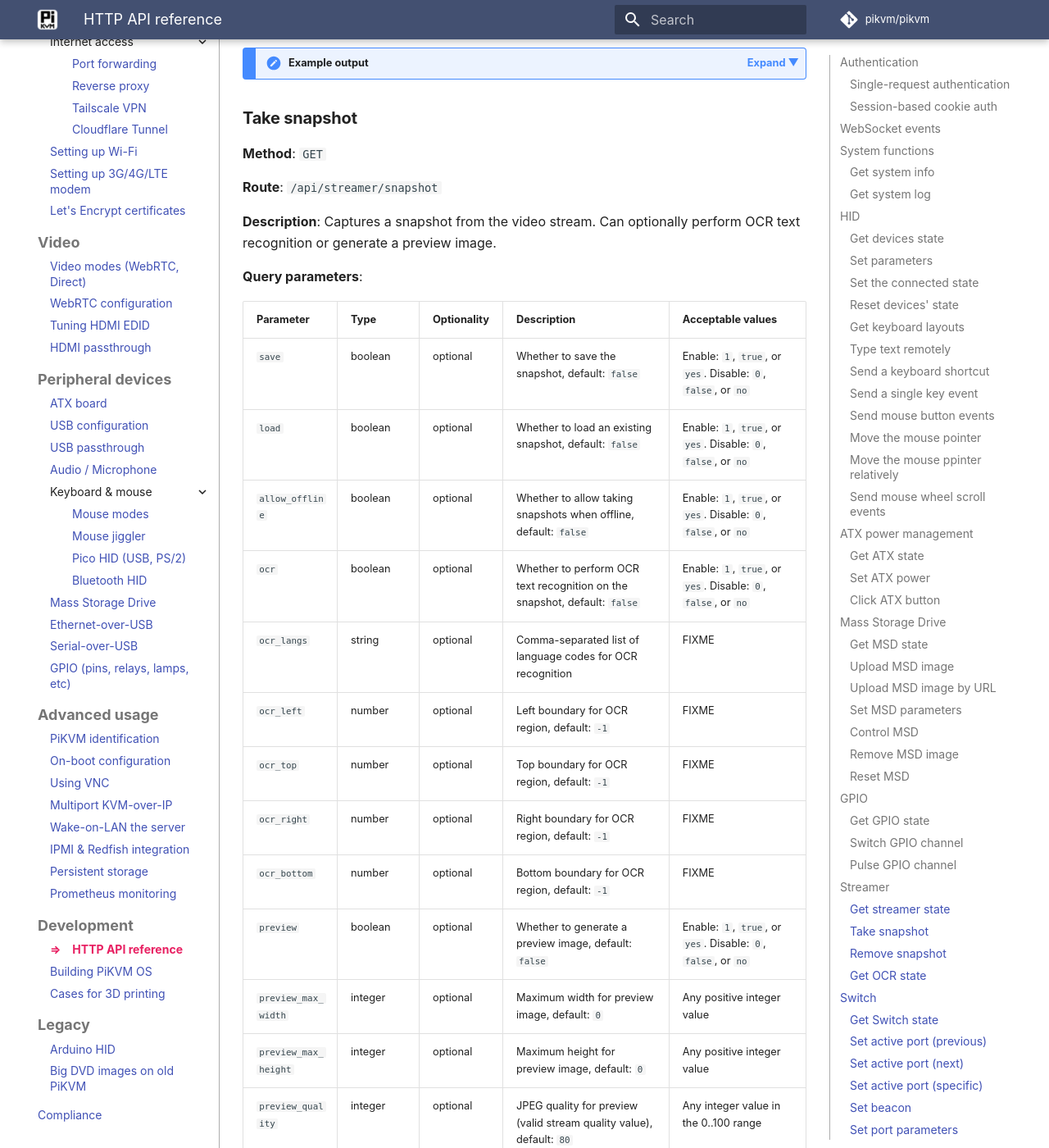
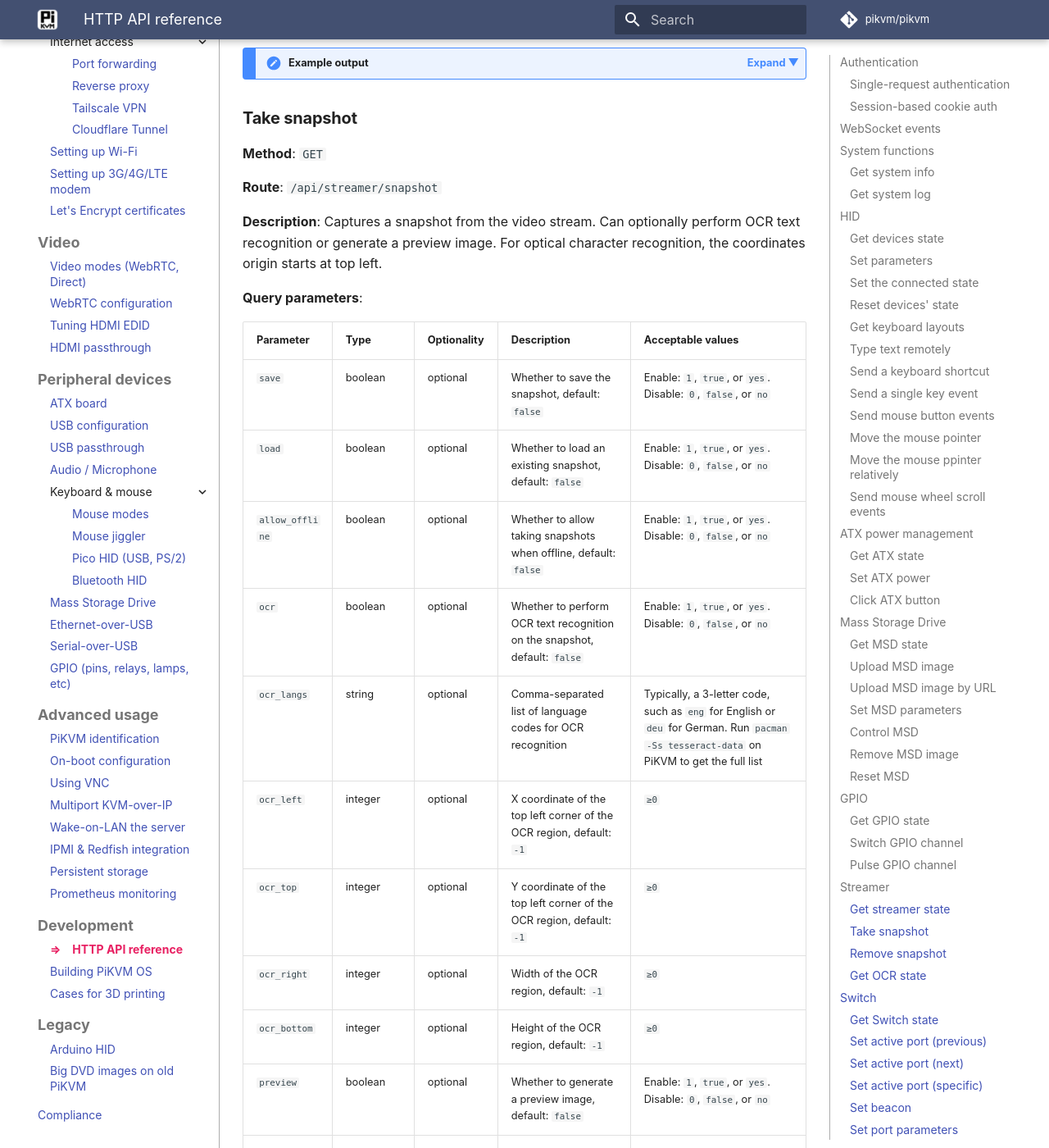
Before and after one commit to pikvm/pikvm, an MkDocs documentation site: the page built from docs/api.md, in a window 1280 px wide and 1400 px high, scrolled down 21367 px. Shown: the whole window at 82% size. Built offline with MkDocs 1.6.1 and Material for MkDocs 9.7.7, drawn with Linux system fonts in a browser that asks for light colours; some web fonts are replaced; comment, search, counter and statistics services are not loaded; some of the changed text lies outside the part shown.

Commit message:
Update API documentation: OCR options and examples, GPIO, and more

````diff
--- a/docs/api.md
+++ b/docs/api.md
@@ -1,4 +1,7 @@
-# API
+---
+title: HTTP API reference
+#description: Getting started with PiKVM V4 Mini & Plus
+---
 
 This document describes the PiKVM API. Since the system consists of microservices, here is a common API with a common entry point provided by Nginx. The below examples use `curl` and [`websocat`](https://github.com/vi/websocat) with the `-k` option disables SSL certificate verification, since the self-signed certificateis are used in the default installation.
 
@@ -730,7 +733,10 @@
 
 ??? note "Example output"
     ```json
-    FIXME
+    {
+        "ok": true,
+        "result": {}
+    }⏎
     ```
 
 ### Click ATX button
@@ -758,7 +764,10 @@
 
 ??? note "Example output"
     ```json
-    FIXME
+    {
+        "ok": true,
+        "result": {}
+    }⏎
     ```
 
 -----
@@ -845,8 +854,11 @@
 ```
 
 ??? note "Example output"
-    ``` json
-    FIXME
+    ```json
+    {
+        "ok": true,
+        "result": {}
+    }⏎
     ```
 
 ### Upload MSD image by URL
@@ -865,7 +877,7 @@
 | Parameter | Type | Optionality | Description | Acceptable values |
 |-----------|------|-------------|-------------|-------------------|
 | `url` | string | required | Image URL | Any URL using HTTP(S) |
-| `image` | string | optional | Image name | FIXME |
+| `image` | string | optional | Image name | Any alphanumeric name like `image321.iso` |
 | `timeout` | integer | optional |  Remote request timeout, 10 seconds by default | `≥0` |
 
 **Example of use**:
@@ -881,8 +893,11 @@
 ```
 
 ??? note "Example output"
-    ``` json
-    FIXME
+    ```json
+    {
+        "ok": true,
+        "result": {}
+    }⏎
     ```
 
 ### Set MSD parameters
@@ -910,8 +925,11 @@
 ```
 
 ??? note "Example output"
-    ``` json
-    FIXME
+    ```json
+    {
+        "ok": true,
+        "result": {}
+    }⏎
     ```
 
 ### Control MSD
@@ -937,8 +955,11 @@
 ```
 
 ??? note "Example output"
-    ``` json
-    FIXME
+    ```json
+    {
+        "ok": true,
+        "result": {}
+    }⏎
     ```
 
 ### Remove MSD image
@@ -964,8 +985,11 @@
 ```
 
 ??? note "Example output"
-    ``` json
-    FIXME
+    ```json
+    {
+        "ok": true,
+        "result": {}
+    }⏎
     ```
 
 ### Reset MSD
@@ -987,8 +1011,11 @@
 ```
 
 ??? note "Example output"
-    ``` json
-    FIXME
+    ```json
+    {
+        "ok": true,
+        "result": {}
+    }⏎
     ```
 
 -----
@@ -1110,22 +1137,25 @@
 
 | Parameter | Type | Optionality | Description | Acceptable values |
 |-----------|------|-------------|-------------|-------------------|
-| `channel` | string | required | The GPIO driver channel | Alphanumeric channel name, e.g., `FIXME` |
+| `channel` | string | required | The GPIO driver channel | Alphanumeric channel name, e.g., `led1` |
 | `delay` | float | optional | The pulse time in seconds | Any float number, `0` for default delay |
 | `wait` | boolean | optional | Defines when a call should return | `1` return immediately, `0` return after finishing operation |
 
 **Example of use**:
 
 ```console
-# Send a pulse to GPIO channel FIXME with 2 sec delay without waiting
-$ curl -k -X POST \
-    -u admin:admin \
-    'https://<pikvm-ip>/api/gpio/pulse?channel=FIXME&delay=2.0&wait=0'
+# Send a pulse to GPIO channel led1 with 2 sec delay without waiting
+$ curl -k -X POST \
+    -u admin:admin \
+    'https://<pikvm-ip>/api/gpio/pulse?channel=led1&delay=2.0&wait=0'
 ```
 
 ??? note "Example output"
     ``` json
-    FIXME
+    {
+        "ok": true,
+        "result": {}
+    }⏎
     ```
 
 ----
@@ -1186,7 +1216,41 @@
             "snapshot": {
                 "saved": null
             },
-            "streamer": null
+            "streamer": {
+                "encoder": {
+                    "quality": 80,
+                    "type": "M2M-IMAGE"
+                },
+                "h264": {
+                    "bitrate": 5000,
+                    "fps": 60,
+                    "gop": 30,
+                    "online": true
+                },
+                "instance_id": "",
+                "sinks": {
+                    "h264": {
+                        "has_clients": true
+                    },
+                    "jpeg": {
+                        "has_clients": false
+                    }
+                },
+                "source": {
+                    "captured_fps": 59,
+                    "desired_fps": 40,
+                    "online": true,
+                    "resolution": {
+                        "height": 720,
+                        "width": 1280
+                    }
+                },
+                "stream": {
+                    "clients": 0,
+                    "clients_stat": {},
+                    "queued_fps": 0
+                }
+            }
         }
     }⏎
     ```
@@ -1197,7 +1261,7 @@
 
 **Route**: `/api/streamer/snapshot`
 
-**Description**: Captures a snapshot from the video stream. Can optionally perform OCR text recognition or generate a preview image.
+**Description**: Captures a snapshot from the video stream. Can optionally perform OCR text recognition or generate a preview image. For optical character recognition, the coordinates origin starts at top left.
 
 **Query parameters**:
 
@@ -1207,28 +1271,39 @@
 | `load` | boolean | optional | Whether to load an existing snapshot, default: `false` | Enable: `1`, `true`, or `yes`. Disable: `0`, `false`, or `no` |
 | `allow_offline` | boolean | optional | Whether to allow taking snapshots when offline, default: `false` | Enable: `1`, `true`, or `yes`. Disable: `0`, `false`, or `no` |
 | `ocr` | boolean | optional | Whether to perform OCR text recognition on the snapshot, default: `false` | Enable: `1`, `true`, or `yes`. Disable: `0`, `false`, or `no` |
-| `ocr_langs` | string | optional | Comma-separated list of language codes for OCR recognition | FIXME |
-| `ocr_left` | number | optional | Left boundary for OCR region, default: `-1` | FIXME |
-| `ocr_top` | number | optional | Top boundary for OCR region, default: `-1` | FIXME |
-| `ocr_right` | number | optional | Right boundary for OCR region, default: `-1` | FIXME |
-| `ocr_bottom` | number | optional | Bottom boundary for OCR region, default: `-1` | FIXME |
+| `ocr_langs` | string | optional | Comma-separated list of language codes for OCR recognition | Typically, a 3-letter  code, such as `eng` for English or `deu` for German. Run `pacman -Ss tesseract-data` on PiKVM to get the full list |
+| `ocr_left` | integer | optional | X coordinate of the top left corner of the OCR region, default: `-1` | `≥0` |
+| `ocr_top` | integer | optional | Y coordinate of the top left corner of the OCR region, default: `-1` | `≥0` |
+| `ocr_right` | integer | optional | Width of the OCR region, default: `-1` | `≥0` |
+| `ocr_bottom` | integer | optional | Height of the OCR region, default: `-1` | `≥0` |
 | `preview` | boolean | optional | Whether to generate a preview image, default: `false` | Enable: `1`, `true`, or `yes`. Disable: `0`, `false`, or `no` |
 | `preview_max_width` | integer | optional | Maximum width for preview image, default: `0` | Any positive integer value |
 | `preview_max_height` | integer | optional | Maximum height for preview image, default: `0` | Any positive integer value |
 | `preview_quality` | integer | optional | JPEG quality for preview (valid stream quality value), default: `80` | Any integer value in the 0..100 range |
 
-**Example of use**:
+**Example of use**: the following command will capture a snapshot of the current video stream and save it to a JPEG file.
 
 ```console
 $ curl -k \
     -u admin:admin \
-    'https://<pikvm-ip>/api/streamer/snapshot?save=1&preview_quality=95'
-```
-
-??? note "Example output"
-    ```json
-    FIXME
-    ```
+    'https://<pikvm-ip>/api/streamer/snapshot?save=1&preview_quality=95' \
+    --output=file.jpg
+```
+
+??? note "Example output"
+    ```console
+      % Total    % Received % Xferd  Average Speed   Time    Time     Time  Current
+                                     Dload  Upload   Total   Spent    Left  Speed
+    100  107k  100  107k    0     0   619k      0 --:--:-- --:--:-- --:--:--  619k
+    ```
+
+**Example of use**: the following command will capture a region of the current video stream (left corner starts at the top left, extends 1000px to the right and 150px to the bottom), run it through Tesseract for optical character recognition (language defined as English), and output the recognized text into the console.
+
+```console
+$ curl -k \
+    -u admin:admin \
+    'https://<pikvm-ip>/api/streamer/snapshot?ocr=true&ocr_left=0&ocr_top=0&ocr_right=1000&ocr_bottom=150&ocr_langs=eng'
+```
 
 **Responses**:
 
@@ -1286,7 +1361,23 @@
 
 ??? note "Example output"
     ```json
-    FIXME
+    {
+        "ok": true,
+        "result": {
+            "ocr": {
+                "enabled": true,
+                "langs": {
+                    "available": [
+                        "eng",
+                        "osd"
+                    ],
+                    "default": [
+                        "eng"
+                    ]
+                }
+            }
+        }
+    }⏎
     ```
 
 ----
@@ -1678,7 +1769,16 @@
 
 ??? note "Example output"
     ```json
-    FIXME
+    {
+        "@odata.id": "/redfish/v1",
+        "@odata.type": "#ServiceRoot.v1_6_0.ServiceRoot",
+        "Id": "RootService",
+        "Name": "Root Service",
+        "RedfishVersion": "1.6.0",
+        "Systems": {
+            "@odata.id": "/redfish/v1/Systems"
+        }
+    }⏎
     ```
 
 ### Systems collection
@@ -1699,7 +1799,17 @@
 
 ??? note "Example output"
     ```json
-    FIXME
+    {
+        "@odata.id": "/redfish/v1/Systems",
+        "@odata.type": "#ComputerSystemCollection.ComputerSystemCollection",
+        "Members": [
+            {
+                "@odata.id": "/redfish/v1/Systems/0"
+            }
+        ],
+        "Members@odata.count": 1,
+        "Name": "Computer System Collection"
+    }⏎
     ```
 
 ### Individual system information
@@ -1720,9 +1830,34 @@
 
 ??? note "Example output"
     ```json
-    FIXME
-    ```
-
+    {
+        "@odata.id": "/redfish/v1/Systems/0",
+        "@odata.type": "#ComputerSystem.v1_10_0.ComputerSystem",
+        "Actions": {
+            "#ComputerSystem.Reset": {
+                "ResetType@Redfish.AllowableValues": [
+                    "On",
+                    "ForceOff",
+                    "GracefulShutdown",
+                    "ForceRestart",
+                    "ForceOn",
+                    "PushPowerButton"
+                ],
+                "target": "/redfish/v1/Systems/0/Actions/ComputerSystem.Reset"
+            },
+            "#ComputerSystem.SetDefaultBootOrder": {
+                "target": "/redfish/v1/Systems/0/Actions/ComputerSystem.SetDefaultBootOrder"
+            }
+        },
+        "Boot": {
+            "BootSourceOverrideEnabled": "Disabled",
+            "BootSourceOverrideTarget": null
+        },
+        "HostName": "pikvm",
+        "Id": "0",
+        "PowerState": "Off"
+    }⏎
+    ```
 
 ### System configuration update
 
@@ -1740,10 +1875,7 @@
 $ curl -k -X PATCH -u admin:admin https://<pikvm-ip>/api/redfish/v1/Systems/0
 ```
 
-??? note "Example output"
-    ```json
-    FIXME
-    ```
+There will be zero output for this command by design.
 
 **Responses**:
 
@@ -1778,10 +1910,7 @@
     https://<pikvm-ip>/api/redfish/v1/Systems/0/Actions/ComputerSystem.Reset
 ```
 
-??? note "Example output"
-    ```json
-    FIXME
-    ```
+There will be zero output for this command by design.
 
 **Responses**:
 
````
Also changed, not shown: other parts of docs/api.md (+4 -4 lines).
